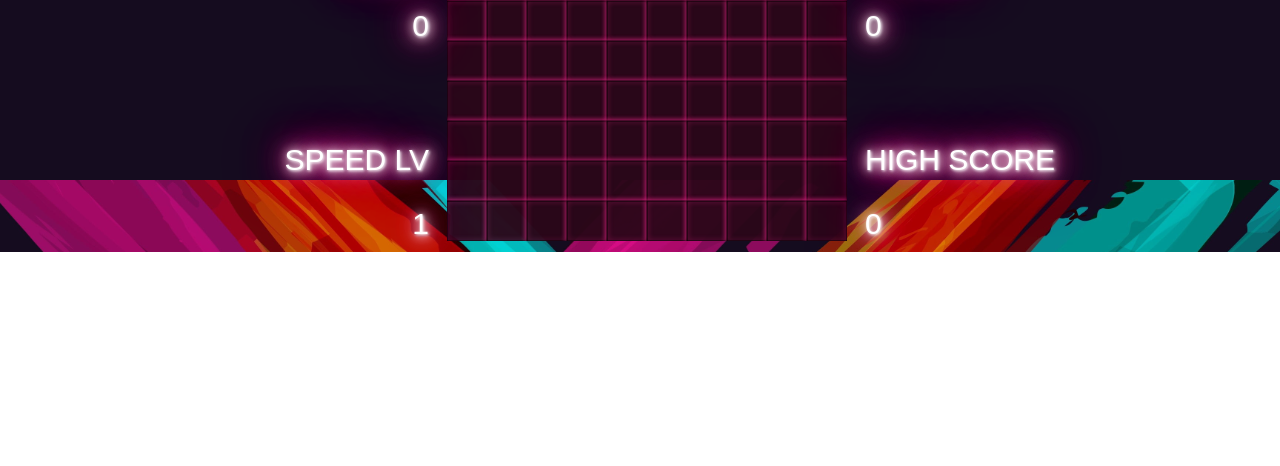
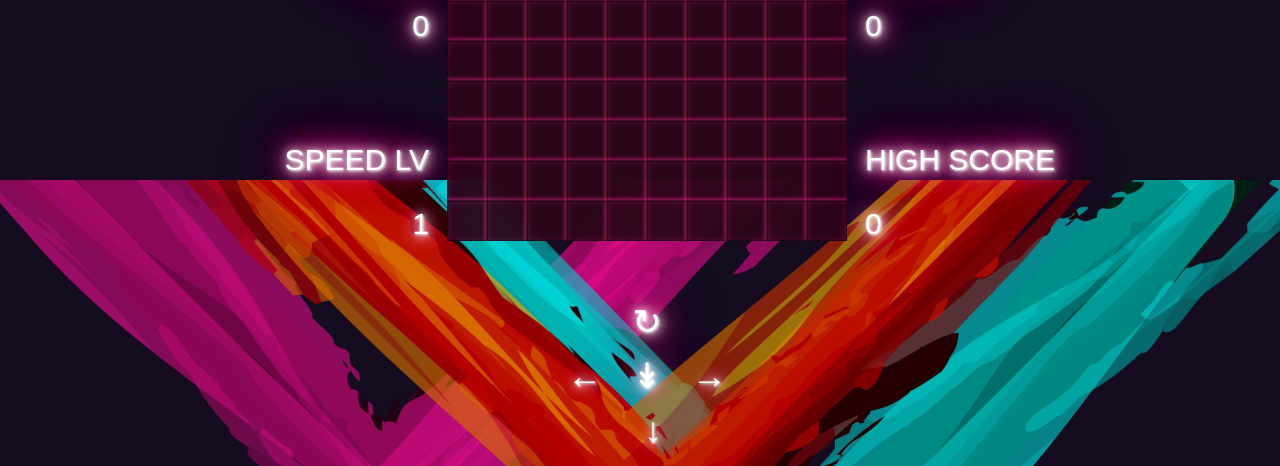
Before and after one commit to VuPham93/CaseStudy_Teris, a plain HTML site: page index.html in a window 1280 px wide. Shown: the part 620-1086 px from the top of the page. Before the commit the page ends 872 px from the top, so only its background shows below. Drawn offline with Linux system fonts and the light colour scheme.

Commit message:
Add controls button

```diff
--- a/index.html
+++ b/index.html
@@ -29,7 +29,7 @@
         </td>
     </tr>
     <tr>
-        <td align="right" ><p>LINES</p><span id="lineCount">0</span></td>
+        <td align="right"><p>LINES</p><span id="lineCount">0</span></td>
         <td><p>SCORE</p><span id="score">0</span></td>
     </tr>
     <tr>
@@ -38,6 +38,25 @@
     </tr>
 </table>
 <div class="text" id="finish"></div>
+<div>
+    <table>
+        <tr>
+            <td></td>
+            <td><button id="up" onclick="newBrick.rotate()">↻</button></td>
+            <td></td>
+        </tr>
+        <tr>
+            <td><button id="left" onclick="newBrick.moveLeft()">←</button></td>
+            <td><button id="drop" onmousedown="newBrick.dropBrick()" onmouseup="mouseUp()">↡</button></td>
+            <td><button id="right" onclick="newBrick.moveRight()">→</button></td>
+        </tr>
+        <tr>
+            <td></td>
+            <td><button id="down" onclick="newBrick.moveDown()">↓</button></td>
+            <td></td>
+        </tr>
+    </table>
+</div>
 <audio id="theme"><source src="sound/music.mp3"></audio>
 <audio id="fall"><source src="sound/fall.wav"></audio>
 <audio id="clear"><source src="sound/clear.mp3"></audio>
--- a/js/controller.js
+++ b/js/controller.js
@@ -59,6 +59,10 @@ function keyPress(key) {
         }
             break;
     }
+}
+
+function mouseUp() {
+    dropSpeed = 0;
 }
 
 Brick.prototype.moveDown = function () {
```
